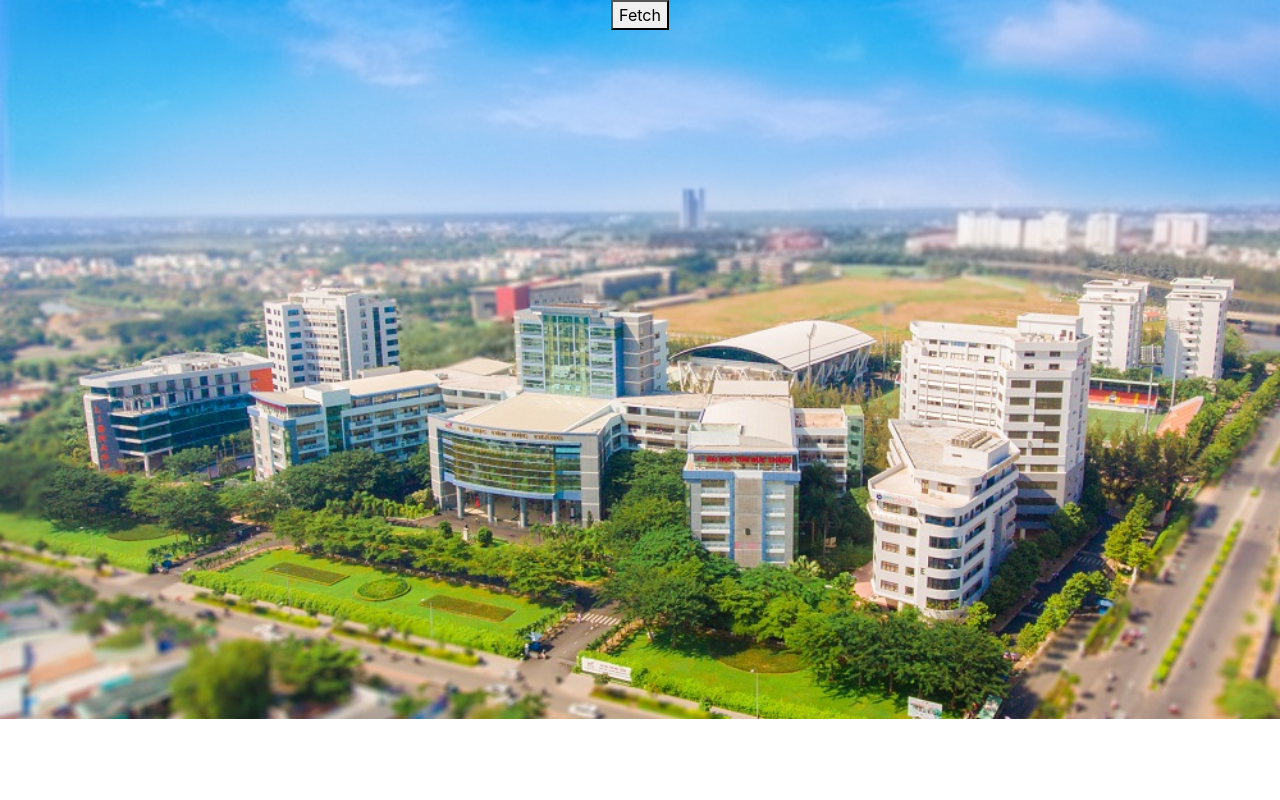
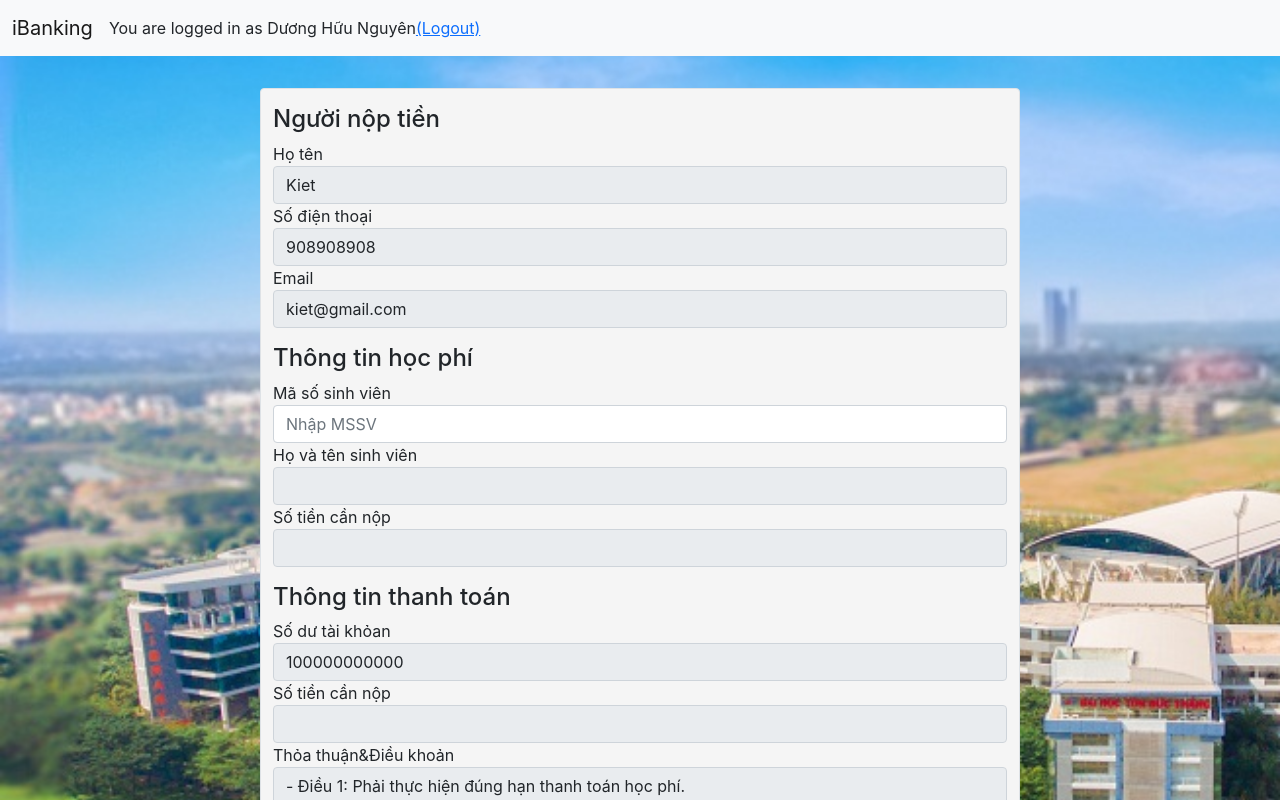
Before and after one commit to hoanghuy-99/Ibanking, a React (Create React App) app in the folder client/: page / in a window 1280 px wide. Shown: the top 800 px of the page. Built offline with nearby package versions, Linux system fonts and the light colour scheme.

Commit message:
Update App.js

```diff
--- a/client/src/App.js
+++ b/client/src/App.js
@@ -1,24 +1,26 @@
 import logo from './logo.svg';
 import './App.css';
+import {useState,useEffect} from 'react'
 import {Provider, useDispatch, useSelector} from 'react-redux';
 import configureStore from './redux/store'
 import Router from './Router';
-
+import Header from './pages/Home/components/Header.js'
+import Transaction from "./pages/Transaction/index.js"
+import {makeTransaction} from './redux/actions/transaction.js'
+import {fetchDebtByStudentId} from './redux/actions/debt.js'
 import {fetchUser} from './redux/actions/user.js'
+import TransactionConstants from './redux/constants/transaction';
 const store = configureStore()
 
 function Demo(){
-  const profile = useSelector(state => state.user.profile)
   const dispatch = useDispatch()
-
-  const handleClick = (e) => {
+  useEffect(()=>{
     dispatch(fetchUser())
-  }
-
+  },[])
   return (
     <>
-      <div> {profile && profile.name} </div>
-      <button onClick={handleClick} >Fetch</button>
+      <Header/>
+      <Transaction/>
     </>
   )
 }
@@ -26,8 +28,8 @@ function Demo(){
 function App() {
 
   return (
-    <div className='App'>
-      <Provider store = {store}>
+    <div>
+      <Provider store ={store}>
         <Demo></Demo>
       </Provider>
     </div>
```
